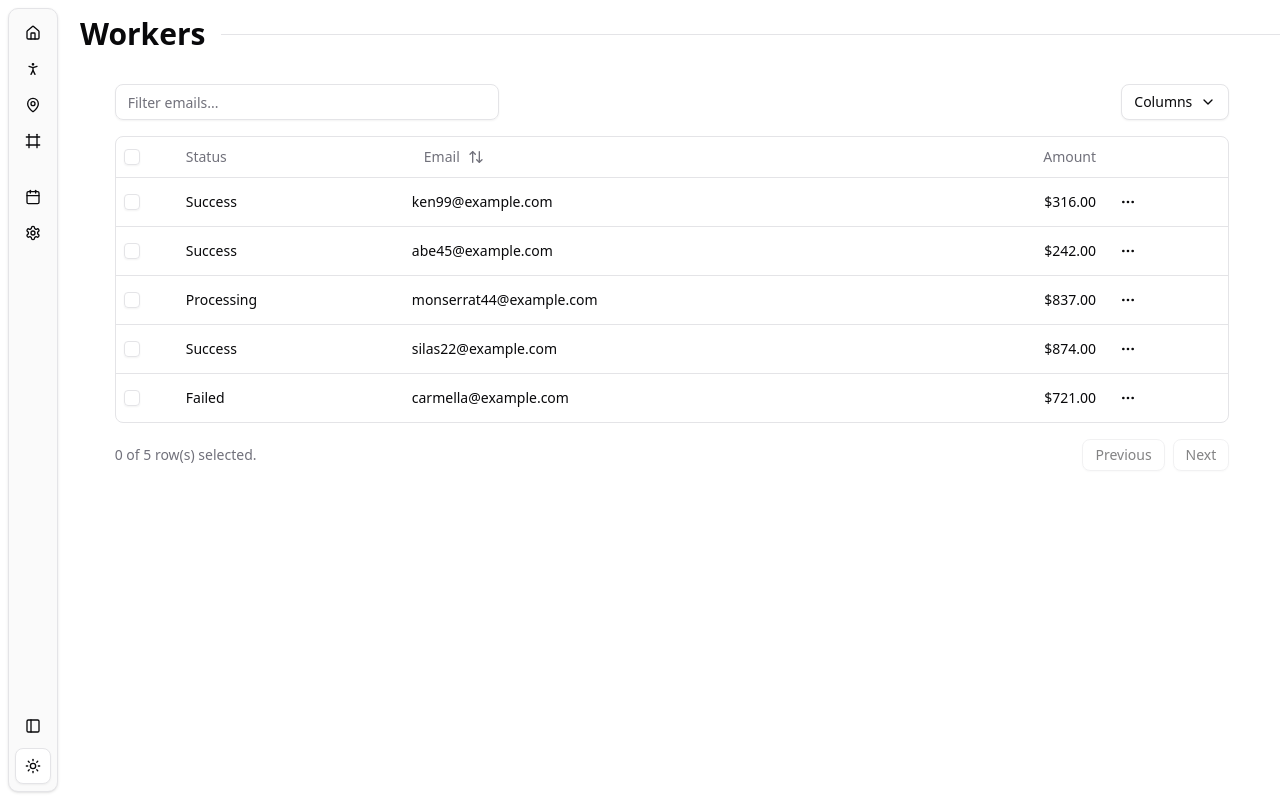
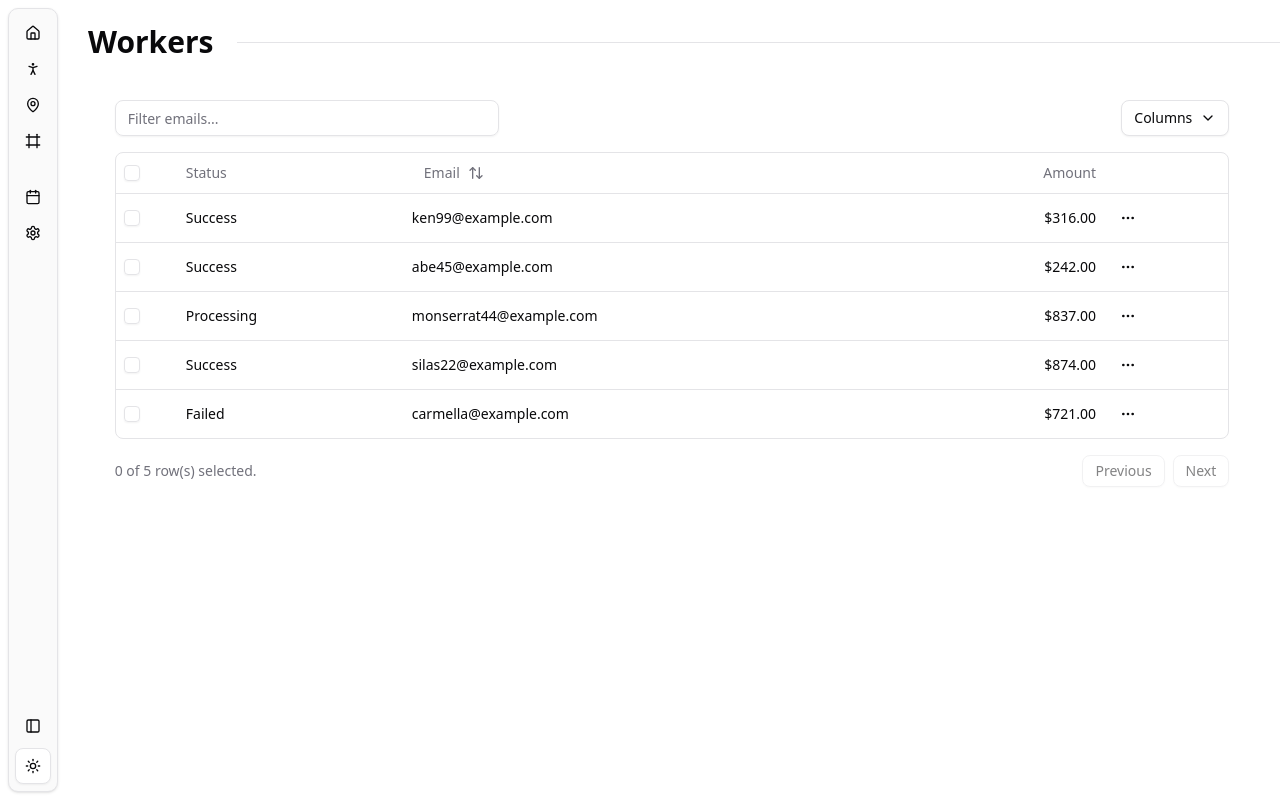
Before and after one commit to mihaicristianfarcas/Worksite-Management-Studio-Online, a React (Vite) app in the folder frontend/: page /workers in a window 1280 px wide. Built offline with nearby package versions, Linux system fonts and the light colour scheme.

Commit message:
page title nowrap

```diff
--- a/frontend/src/components/page-title.tsx
+++ b/frontend/src/components/page-title.tsx
@@ -1,7 +1,7 @@
 export default function PageTitle({ title }: { title: string }) {
   return (
     <>
-      <h1 className='p-4 text-3xl font-bold'>{title}</h1>
+      <h1 className='text-nowrap p-6 text-3xl font-bold'>{title}</h1>
       <hr className='w-full' />
     </>
   )
```
